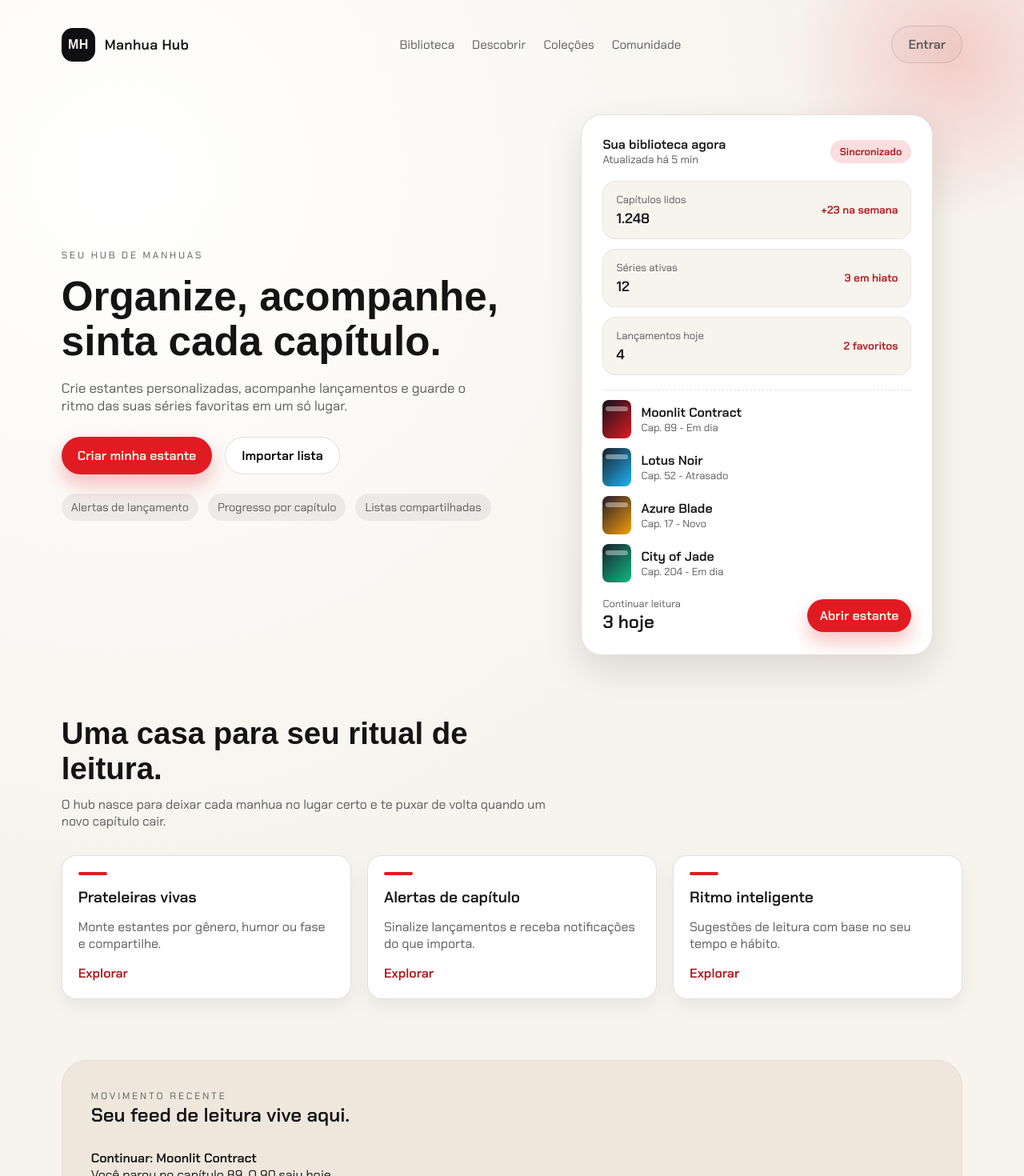
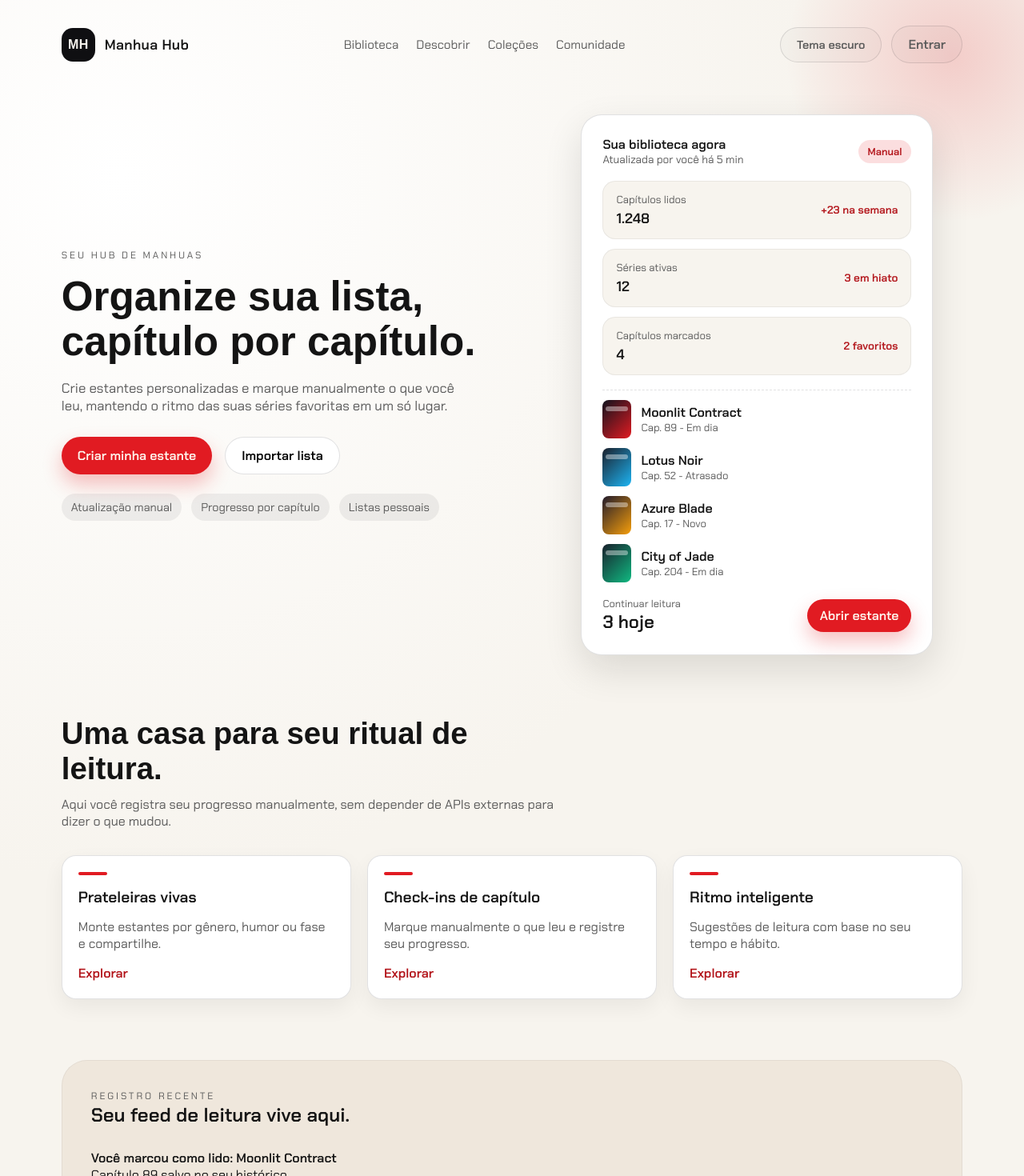
Before and after one commit to MrMrg69/cap-tracker, a React (Vite) app in the folder frontend/: page / in a window 1280 px wide. Shown: the top 1470 px of the page at 80% size. Built offline with nearby package versions, Linux system fonts and the light colour scheme; a web font is replaced by a local one.

Commit message:
Adicionando tema escuro e funcoes de botoes ja presentes

```diff
--- a/frontend/src/App.tsx
+++ b/frontend/src/App.tsx
@@ -1,17 +1,23 @@
+import { useEffect, useState } from "react";
 import "./styles/app.css";
 import StatCard from "./components/StatCard";
 
 const stats = [
   { label: "Capítulos lidos", value: "1.248", trend: "+23 na semana" },
   { label: "Séries ativas", value: "12", trend: "3 em hiato" },
-  { label: "Lançamentos hoje", value: "4", trend: "2 favoritos" }
+  { label: "Capítulos marcados", value: "4", trend: "2 favoritos" }
 ];
 
-const series = [
+const initialSeries = [
   { title: "Moonlit Contract", chapter: "Cap. 89", status: "Em dia" },
   { title: "Lotus Noir", chapter: "Cap. 52", status: "Atrasado" },
   { title: "Azure Blade", chapter: "Cap. 17", status: "Novo" },
   { title: "City of Jade", chapter: "Cap. 204", status: "Em dia" }
+];
+
+const importedSeries = [
+  { title: "Crimson Pact", chapter: "Cap. 13", status: "Novo" },
+  { title: "Silver Harbor", chapter: "Cap. 77", status: "Em dia" }
 ];
 
 const features = [
@@ -20,8 +26,8 @@ const features = [
     detail: "Monte estantes por gênero, humor ou fase e compartilhe."
   },
   {
-    title: "Alertas de capítulo",
-    detail: "Sinalize lançamentos e receba notificações do que importa."
+    title: "Check-ins de capítulo",
+    detail: "Marque manualmente o que leu e registre seu progresso."
   },
   {
     title: "Ritmo inteligente",
@@ -31,12 +37,12 @@ const features = [
 
 const activities = [
   {
-    title: "Continuar: Moonlit Contract",
-    detail: "Você parou no capítulo 89. O 90 saiu hoje."
+    title: "Você marcou como lido: Moonlit Contract",
+    detail: "Capítulo 89 salvo no seu histórico."
   },
   {
-    title: "Atualização: Lotus Noir",
-    detail: "Capítulo 53 liberado há 2h."
+    title: "Atualização manual: Lotus Noir",
+    detail: "Capítulo 53 registrado por você há 2h."
   },
   {
     title: "Nova lista: Manhuas de inverno",
@@ -45,6 +51,52 @@ const activities = [
 ];
 
 export default function App() {
+  const [theme, setTheme] = useState<"light" | "dark">("light");
+  const [note, setNote] = useState<string | null>(null);
+  const [series, setSeries] = useState(initialSeries);
+
+  useEffect(() => {
+    document.body.dataset.theme = theme;
+  }, [theme]);
+
+  const handleCreateShelf = () => {
+    setNote("Estante criada. Agora adicione suas séries manualmente.");
+  };
+
+  const handleImportList = () => {
+    setSeries((current) =>
+      current.length > initialSeries.length
+        ? current
+        : [...current, ...importedSeries]
+    );
+    setNote("Lista importada. Revise e ajuste os capítulos manualmente.");
+  };
+
+  const handleOpenShelf = () => {
+    document.getElementById("biblioteca")?.scrollIntoView({ behavior: "smooth" });
+    setNote("Abrindo sua estante local.");
+  };
+
+  const handleExplore = (title: string) => {
+    setNote(`Explorar "${title}" em breve.`);
+  };
+
+  const handleLogin = () => {
+    setNote("Login local em breve. Por enquanto, o foco é seu controle manual.");
+  };
+
+  const handleAccess = () => {
+    setNote("Acesso solicitado. Vamos te chamar quando abrir convites.");
+  };
+
+  const handleCommunity = () => {
+    setNote("Comunidade em construção. Em breve abrimos o Discord.");
+  };
+
+  const handleThemeToggle = () => {
+    setTheme((current) => (current === "light" ? "dark" : "light"));
+  };
+
   return (
     <div className="app">
       <header className="topbar">
@@ -58,28 +110,49 @@ export default function App() {
           <a href="#colecoes">Coleções</a>
           <a href="#comunidade">Comunidade</a>
         </nav>
-        <button className="btn btn-ghost">Entrar</button>
+        <div className="topbar-actions">
+          <button
+            className="btn btn-ghost theme-toggle"
+            onClick={handleThemeToggle}
+            aria-pressed={theme === "dark"}
+            type="button"
+          >
+            {theme === "dark" ? "Tema claro" : "Tema escuro"}
+          </button>
+          <button className="btn btn-ghost" onClick={handleLogin} type="button">
+            Entrar
+          </button>
+        </div>
       </header>
 
       <main>
         <section className="hero" id="biblioteca">
           <div className="hero-copy">
-              <p className="eyebrow reveal">Seu hub de manhuas</p>
+            <p className="eyebrow reveal">Seu hub de manhuas</p>
             <h1 className="reveal delay-1">
-              Organize, acompanhe, sinta cada capítulo.
+              Organize sua lista, capítulo por capítulo.
             </h1>
             <p className="lead reveal delay-2">
-              Crie estantes personalizadas, acompanhe lançamentos e guarde o
-              ritmo das suas séries favoritas em um só lugar.
+              Crie estantes personalizadas e marque manualmente o que você leu,
+              mantendo o ritmo das suas séries favoritas em um só lugar.
             </p>
             <div className="hero-actions reveal delay-3">
-              <button className="btn btn-primary">Criar minha estante</button>
-              <button className="btn btn-light">Importar lista</button>
+              <button className="btn btn-primary" onClick={handleCreateShelf}>
+                Criar minha estante
+              </button>
+              <button className="btn btn-light" onClick={handleImportList}>
+                Importar lista
+              </button>
             </div>
+            {note ? (
+              <p className="action-note" aria-live="polite">
+                {note}
+              </p>
+            ) : null}
             <div className="signal-row reveal delay-4">
-              <span>Alertas de lançamento</span>
+              <span>Atualização manual</span>
               <span>Progresso por capítulo</span>
-              <span>Listas compartilhadas</span>
+              <span>Listas pessoais</span>
             </div>
           </div>
 
@@ -88,9 +161,9 @@ export default function App() {
               <div className="library-header">
                 <div>
                   <p className="cap-title">Sua biblioteca agora</p>
-                  <p className="cap-sub">Atualizada há 5 min</p>
+                  <p className="cap-sub">Atualizada por você há 5 min</p>
                 </div>
-                <span className="status-pill">Sincronizado</span>
+                <span className="status-pill">Manual</span>
               </div>
               <div className="cap-body">
                 {stats.map((stat) => (
@@ -115,7 +188,10 @@ export default function App() {
                   <p className="cap-label">Continuar leitura</p>
                   <p className="cap-value">3 hoje</p>
                 </div>
-                <button className="btn btn-primary btn-compact">
+                <button
+                  className="btn btn-primary btn-compact"
+                  onClick={handleOpenShelf}
+                >
                   Abrir estante
                 </button>
               </div>
@@ -127,8 +203,8 @@ export default function App() {
           <div className="section-head">
             <h2>Uma casa para seu ritual de leitura.</h2>
             <p>
-              O hub nasce para deixar cada manhua no lugar certo e te puxar de
-              volta quando um novo capítulo cair.
+              Aqui você registra seu progresso manualmente, sem depender de APIs
+              externas para dizer o que mudou.
             </p>
           </div>
           <div className="feature-grid">
@@ -136,7 +212,12 @@ export default function App() {
               <article key={feature.title} className="feature-card">
                 <h3>{feature.title}</h3>
                 <p>{feature.detail}</p>
-                <button className="btn btn-link">Explorar</button>
+                <button
+                  className="btn btn-link"
+                  onClick={() => handleExplore(feature.title)}
+                >
+                  Explorar
+                </button>
               </article>
             ))}
           </div>
@@ -145,7 +226,7 @@ export default function App() {
         <section className="timeline" id="colecoes">
           <div className="timeline-card">
             <div>
-              <p className="eyebrow">Movimento recente</p>
+              <p className="eyebrow">Registro recente</p>
               <h2>Seu feed de leitura vive aqui.</h2>
             </div>
             <div className="timeline-list">
@@ -166,8 +247,12 @@ export default function App() {
           <p>Seu manhua, seu ritmo.</p>
         </div>
         <div className="footer-actions">
-          <button className="btn btn-primary">Pedir acesso</button>
-          <button className="btn btn-ghost">Entrar no Discord</button>
+          <button className="btn btn-primary" onClick={handleAccess}>
+            Pedir acesso
+          </button>
+          <button className="btn btn-ghost" onClick={handleCommunity}>
+            Entrar no Discord
+          </button>
         </div>
       </footer>
     </div>
--- a/frontend/src/styles/app.css
+++ b/frontend/src/styles/app.css
@@ -46,6 +46,12 @@
   align-items: center;
   justify-content: space-between;
   gap: 24px;
+}
+
+.topbar-actions {
+  display: flex;
+  align-items: center;
+  gap: 12px;
 }
 
 .brand {
@@ -138,6 +144,16 @@ main {
   display: flex;
   gap: 16px;
   flex-wrap: wrap;
+}
+
+.action-note {
+  margin-top: 16px;
+  padding: 12px 14px;
+  border-radius: 14px;
+  background: rgba(225, 27, 34, 0.08);
+  color: var(--text);
+  font-size: 0.92rem;
+  border: 1px solid rgba(225, 27, 34, 0.18);
 }
 
 .signal-row {
@@ -439,6 +455,10 @@ main {
   background: rgba(15, 15, 18, 0.02);
 }
 
+.theme-toggle {
+  font-size: 0.9rem;
+}
+
 .btn-compact {
   padding: 10px 16px;
 }
@@ -447,6 +467,26 @@ main {
   padding: 0;
   color: var(--accent-strong);
   justify-self: flex-start;
+}
+
+body[data-theme="dark"] .btn-light {
+  background: #222733;
+  color: var(--text);
+  border: 1px solid var(--stroke);
+}
+
+body[data-theme="dark"] .btn-ghost {
+  background: rgba(248, 248, 248, 0.04);
+  color: var(--text);
+}
+
+body[data-theme="dark"] .signal-row span {
+  background: rgba(248, 248, 248, 0.08);
+}
+
+body[data-theme="dark"] .action-note {
+  background: rgba(255, 59, 59, 0.12);
+  border-color: rgba(255, 59, 59, 0.32);
 }
 
 .reveal {
--- a/frontend/src/styles/globals.css
+++ b/frontend/src/styles/globals.css
@@ -30,6 +30,23 @@ body {
   color: var(--text);
 }
 
+body[data-theme="dark"] {
+  color-scheme: dark;
+  --bg: #101216;
+  --bg-strong: #151821;
+  --text: #f2f2f2;
+  --muted: #a2a2a2;
+  --accent: #ff3b3b;
+  --accent-strong: #e11b22;
+  --ink: #f8f8f8;
+  --surface: #1a1e27;
+  --stroke: rgba(248, 248, 248, 0.12);
+  --shadow: 0 18px 48px rgba(5, 6, 9, 0.35);
+  background: radial-gradient(circle at 12% 12%, #1b1f28 0%, #0f1116 55%),
+    radial-gradient(circle at 85% 15%, #1a2733 0%, transparent 50%),
+    linear-gradient(135deg, #0f1116 0%, #131723 100%);
+}
+
 a {
   color: inherit;
   text-decoration: none;
```
